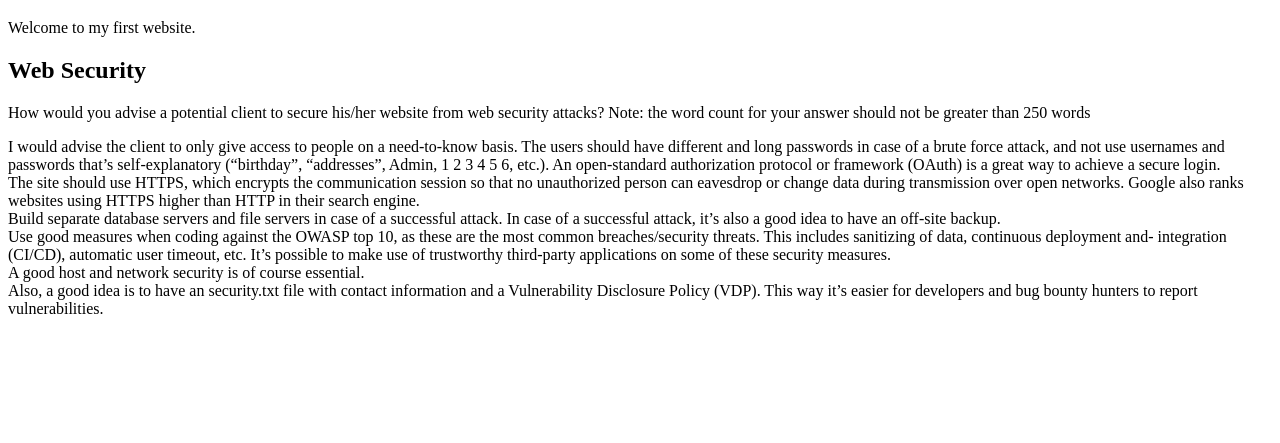
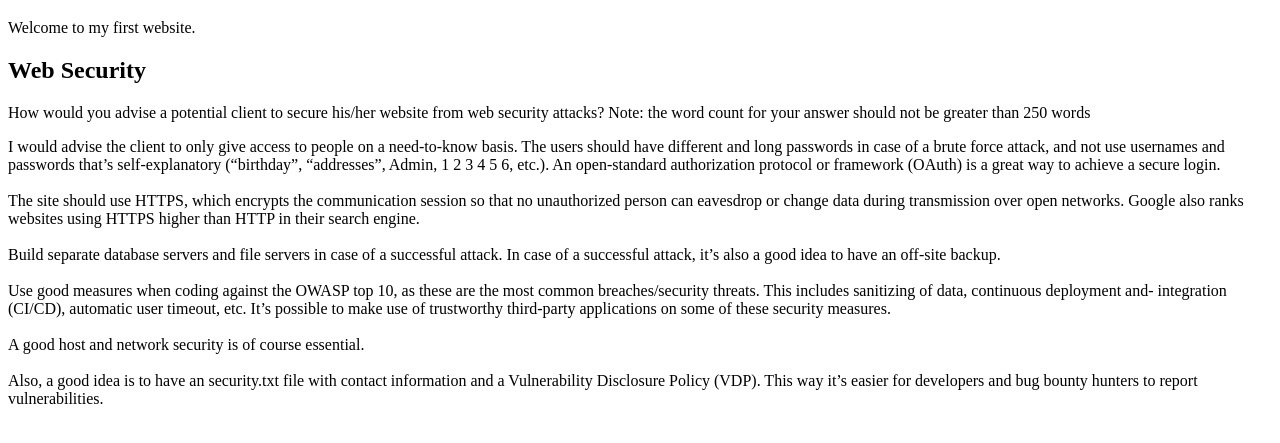
Before and after one commit to Noroff-FEU-Assignments/cross-course-project-Torehirth, a plain HTML site: page index.html in a window 1280 px wide. Shown: the part 61-504 px from the top of the page. Drawn offline with Linux system fonts and the light colour scheme.

Commit message:
extra line breaks to security answer

```diff
--- a/index.html
+++ b/index.html
@@ -14,18 +14,18 @@
     </p>
     <p id="web-security-answer">I would advise the client to only give access to people on a need-to-know basis.
       The users should have different and long passwords in case of a brute force attack, and not use usernames and passwords that’s self-explanatory (“birthday”, “addresses”, Admin, 1 2 3 4 5 6, etc.).
-      An open-standard authorization protocol or framework (OAuth) is a great way to achieve a secure login.<br>
+      An open-standard authorization protocol or framework (OAuth) is a great way to achieve a secure login.<br><br>
 
-      The site should use HTTPS, which encrypts the communication session so that no unauthorized person can eavesdrop or change data during transmission over open networks. Google also ranks websites using HTTPS higher than HTTP in their search engine.<br>
+      The site should use HTTPS, which encrypts the communication session so that no unauthorized person can eavesdrop or change data during transmission over open networks. Google also ranks websites using HTTPS higher than HTTP in their search engine.<br><br>
 
       Build separate database servers and file servers in case of a successful attack.
-      In case of a successful attack, it’s also a good idea to have an off-site backup.<br>
+      In case of a successful attack, it’s also a good idea to have an off-site backup.<br><br>
 
       Use good measures when coding against the OWASP top 10, as these are the most common breaches/security threats.
       This includes sanitizing of data, continuous deployment and- integration (CI/CD), automatic user timeout, etc.
-      It’s possible to make use of trustworthy third-party applications on some of these security measures.<br>
+      It’s possible to make use of trustworthy third-party applications on some of these security measures.<br><br>
 
-      A good host and network security is of course essential.<br>
+      A good host and network security is of course essential.<br><br>
 
       Also, a good idea is to have an security.txt file with contact information and a Vulnerability Disclosure Policy (VDP). This way it’s easier for developers and bug bounty hunters to report vulnerabilities.
       </p>
```
